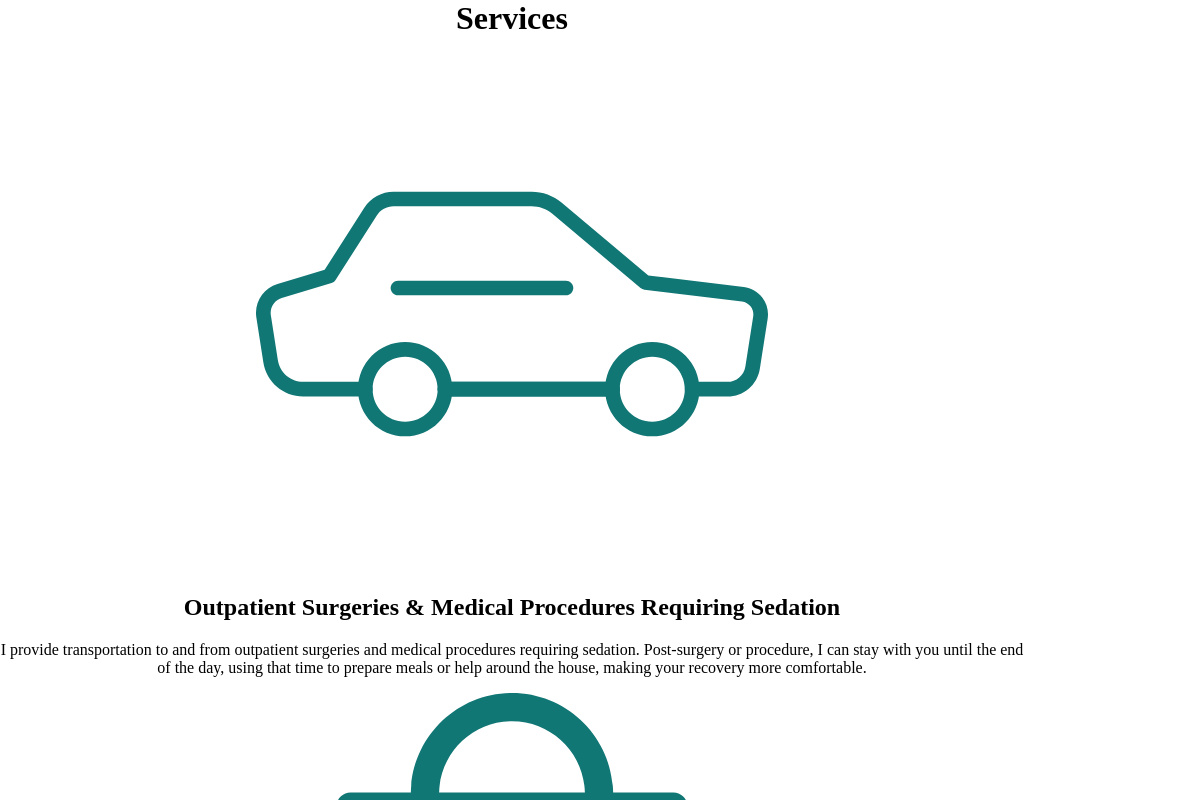
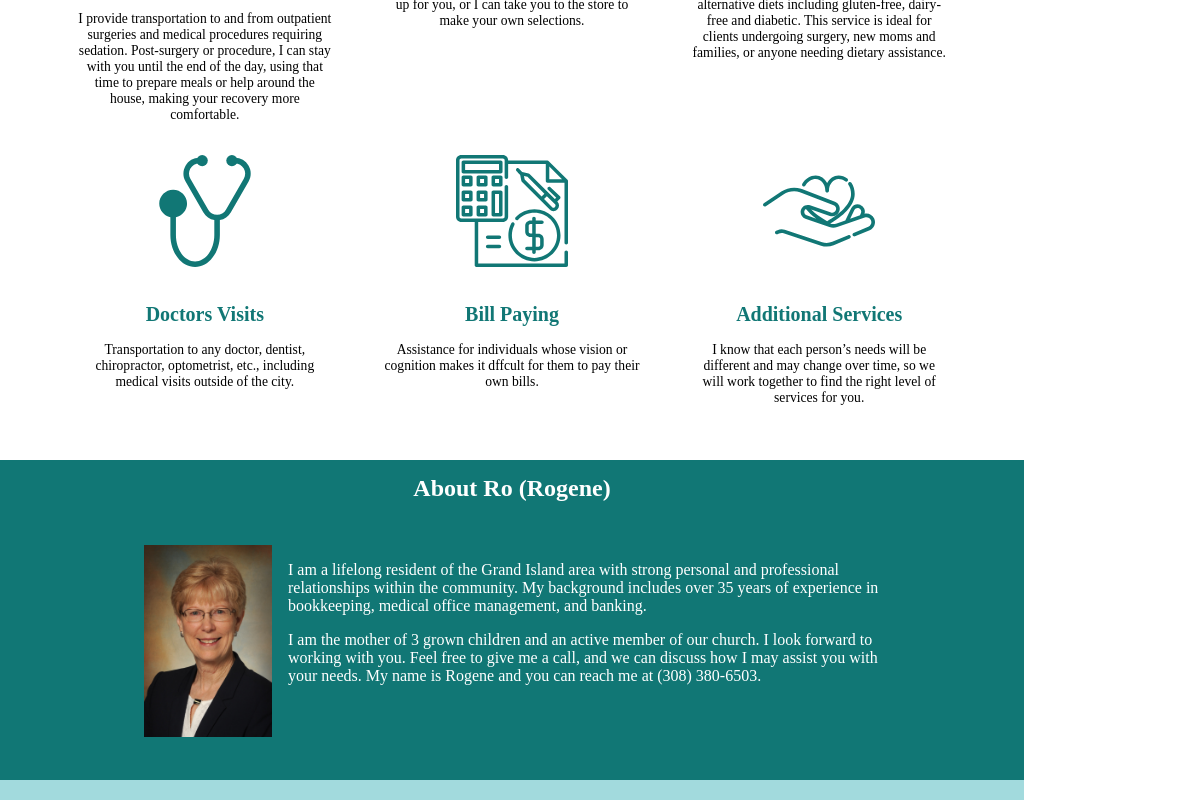
Before and after one commit to alexasparks/ro-onthego.com, a React (Create React App) app: page / in a window 1024 px wide. Shown: the part 740-1540 px from the top of the page, 1200 px wide, since content can reach past the window. Built offline with nearby package versions, Linux system fonts and the light colour scheme; a web font is replaced by a local one.

Commit message:
more responsive stuff

```diff
--- a/src/css/about.css
+++ b/src/css/about.css
@@ -31,3 +31,38 @@
     /* margin: 0 auto; */
   }
 }
+
+
+@media screen and (min-width: 1024px) and (max-width: 1224px) {
+  .about-page {
+    height: 40vh;
+    background-color: #117775;
+    display: flex;
+    /* flex-direction: column; */
+    flex-flow: row wrap;
+  }
+
+  .about-page .heading {
+    color: white;
+    font-size: 150%;
+    margin: 1.5% auto auto auto;
+  }
+
+  .about-ro {
+    display: flex;
+    width: 75vw;
+    margin: 2.5% auto;
+  }
+
+  .about-ro img {
+    height: 12rem;
+    margin: 0 1em;
+  }
+
+  .about-ro-content {
+    color: white;
+    font-size: 100%;
+    text-align: left;
+    /* margin: 0 auto; */
+  }
+}
--- a/src/css/businessOverview.css
+++ b/src/css/businessOverview.css
@@ -8,8 +8,6 @@
   }
 
   .bus-overview h1 {
-    /* margin: 1em auto 1em auto; */
-    /* margin: 2.5% auto 2.5% auto; */
     margin-top: 2.5%;
     margin-bottom: 0%;
     font-size: 250%;
@@ -23,7 +21,7 @@
   }
 }
 
-/* @media screen and (min-width: 1224px) and (max-width: 1450px){
+@media screen and (min-width: 1024px) and (max-width: 1224px) {
   .bus-overview {
     height: 30vh;
     background-color: #117775;
@@ -33,17 +31,15 @@
   }
 
   .bus-overview h1 {
-    /* margin: 1em auto 1em auto; */
-    /* margin: 2.5% auto 2.5% auto; */
-    /* margin: 1% auto; */
-    /* font-size: 2.5em;
+    margin-top: 2.5%;
+    margin-bottom: 0%;
+    font-size: 250%;
   }
 
   .bus-overview p {
-    font-size: 1.25em;
-    width: 75%;
-    /* margin: 0 auto auto auto; */
-    /* margin: 0 auto;
-    text-align: left; */
-  /* }
-} */
+    font-size: 105%;
+    width: 80%;
+    margin: 2.5% auto 2.5% auto;
+    text-align: left;
+  }
+}
--- a/src/css/contact.css
+++ b/src/css/contact.css
@@ -1,4 +1,18 @@
 @media screen and (min-width: 1224px){
+  .contact-page {
+    height: 20vh;
+    /* height: 65vh; */
+    background-color: #A2DADD;
+    color: #117775;
+  }
+
+  .contact-page p {
+    font-size: 125%;
+    color: black;
+  }
+}
+
+@media screen and (min-width: 1024px){
   .contact-page {
     height: 20vh;
     /* height: 65vh; */
--- a/src/css/navbar.css
+++ b/src/css/navbar.css
@@ -9,3 +9,15 @@
     margin: 1%;
   }
 }
+
+@media screen and (min-width: 1024px){
+  .navbar {
+    height: 20vh;
+    background-color: #A2DADD;
+  }
+
+  img {
+    height: 9em;
+    margin: 1%;
+  }
+}
--- a/src/css/services.css
+++ b/src/css/services.css
@@ -69,3 +69,75 @@
     margin-top: 25%;
   }
 }
+
+@media screen and (min-width: 1024px) and (max-width: 1224px) {
+  .services-page {
+    display: flex;
+    flex-direction: column;
+    width: 100vw;
+    /* margin: auto; */
+    height: 100vh;
+    /* margin-bottom: 3em; */
+    background-color: white;
+  }
+
+  .heading {
+    width: 100vw;
+    margin: 2.5% auto auto auto;
+    font-size: 250%;
+    color: #117775;
+  }
+
+  .services-text-icons-container {
+    /* border: 2px solid green; */
+    display: flex;
+    flex-direction: column;
+    flex-flow: row wrap;
+    width: 100vw;
+    justify-content: center;
+    margin: 2.5% auto;
+  }
+
+  .column-item {
+    display: flex;
+    flex-direction: column;
+    width: 30%;
+  }
+
+  .column-item, .services-text-icons-container {
+    display: flex;
+    flex-direction: column;
+    flex-flow: row wrap;
+  }
+
+  .services-icon {
+    width: 7em;
+    margin: 1% auto 1% auto;
+  }
+
+  .text {
+    text-align: left;
+    height: 75%;
+    width: 25vw;
+    margin: auto;
+  }
+
+  .text p {
+    text-align: center;
+    font-size: .85em;
+  }
+
+  .text h2 {
+    text-align: center;
+    color: #117775;
+    font-size: 1.25em;
+  }
+
+  #disclaimer {
+    width: 99%;
+    text-align: center;
+    color: rgb(130, 130, 130);
+    font-size: .5em;
+    margin-top: 25%;
+  }
+}
```
Lines whose indentation alone changed are shown as unchanged.
